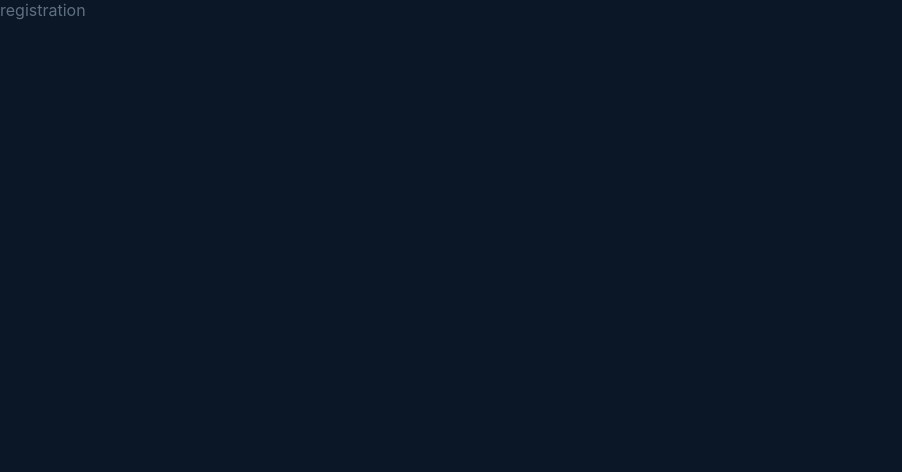
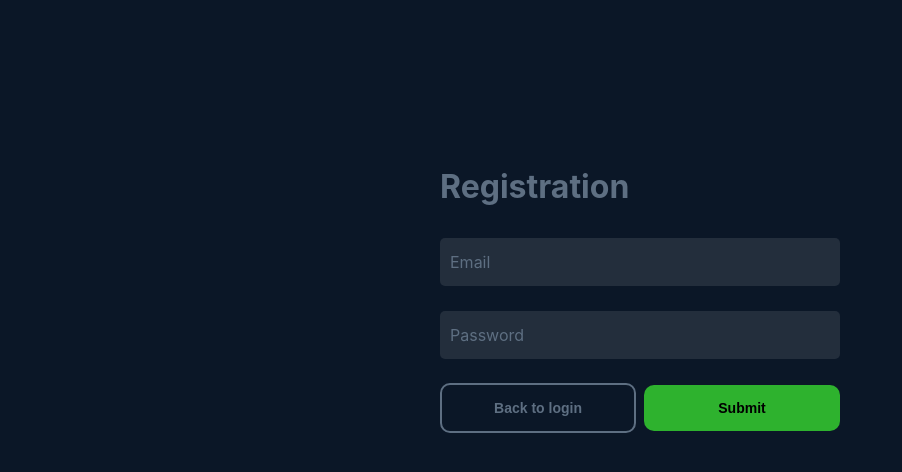
Before and after one commit to Sabfes/NoST, a React (Create React App) app in the folder client/: page /registration in a window 1280 px wide. Shown: the top 472 px of the page, without its empty margins (0-902 px from the left). Built offline with nearby package versions, Linux system fonts and the light colour scheme.

Commit message:
feauture/registrationPage (layout)

```diff
--- a/client/package.json
+++ b/client/package.json
@@ -14,6 +14,7 @@
     "react-dom": "^18.2.0",
     "react-icons": "^4.6.0",
     "react-redux": "^8.0.5",
+    "react-router": "^6.4.3",
     "react-router-dom": "^6.4.2",
     "react-scripts": "5.0.1",
     "redux": "^4.2.0",
--- a/client/src/App.module.css
+++ b/client/src/App.module.css
@@ -5,5 +5,4 @@
     min-height: 100vh;
     width: 100vw;
     background: #0b1727;
-    padding-bottom: 40px;
 }
--- a/client/src/components/Button/Button.jsx
+++ b/client/src/components/Button/Button.jsx
@@ -1,9 +1,15 @@
 import React from "react";
 import styles from "./Button.module.css"
 import classNames from "classnames";
+import {useNavigate} from "react-router";
 
-const Button = ({children, type, w}) => {
+const Button = ({children, type, w, linkTo}) => {
+  const navigate = useNavigate()
+
   return <button
+    onClick={() => {
+      if (linkTo) navigate(linkTo)
+    }}
     style={{
       width: w ? w : '100%',
     }}
--- a/client/src/pages/Login/LoginPage.js
+++ b/client/src/pages/Login/LoginPage.js
@@ -12,19 +12,19 @@ const LoginPage = () => {
       <h1 className={styles.modal__title}>Login</h1>
       <InputField
         type={'text'}
-        placeholder={'email'}
+        placeholder={'Email'}
         value={email}
         setValue={setEmail}
       />
       <InputField
         type={'text'}
-        placeholder={'password'}
+        placeholder={'Password'}
         value={password}
         setValue={setPassword}
       />
 
       <div className={styles.LoginPage__btns}>
-        <Button w={'49%'} type={'outline'}>Registration</Button>
+        <Button w={'49%'} linkTo={'/registration'} type={'outline'}>Registration</Button>
         <Button w={'49%'} type={'submit'}>Sign in</Button>
       </div>
     </div>
--- a/client/src/pages/Login/LoginPage.module.css
+++ b/client/src/pages/Login/LoginPage.module.css
@@ -15,11 +15,11 @@
     transform: translateY(-100px);
     display: flex;
     flex-direction: column;
-    width: 24rem;
+    width: 25rem;
 }
 
 .LoginPage__btns {
-    margin-top: 30px;
+    margin-top: 1.5rem;
     display: flex;
     justify-content: space-between;
     align-items: center;
--- a/client/src/pages/Registration/RegistrationPage.js
+++ b/client/src/pages/Registration/RegistrationPage.js
@@ -1,8 +1,25 @@
-import React from "react";
+import React, {useState} from "react";
+import styles from './RegistrationPage.module.css'
+import InputField from "../../components/InputField/InputField";
+import Button from "../../components/Button/Button";
 
 const RegistrationPage = () => {
-  return <div>
-    registration
+  const [email, setEmail] = useState('')
+  const [password, setPassword] = useState('')
+
+  return <div
+    className={styles.RegistrationPage}
+  >
+    <div className={styles.RegistrationPage__container}>
+      <h1 className={styles.RegistrationPage__title}>Registration</h1>
+      <InputField value={email} setValue={setEmail} placeholder={'Email'}/>
+      <InputField value={password} setValue={setPassword} placeholder={'Password'}/>
+
+      <div className={styles.RegistrationPage__btns}>
+        <Button w={'49%'} linkTo={'/login'} type={'outline'}>Back to login</Button>
+        <Button w={'49%'} type={'submit'}>Submit</Button>
+      </div>
+    </div>
   </div>
 }
 export default RegistrationPage
--- /dev/null
+++ b/client/src/pages/Registration/RegistrationPage.module.css
@@ -0,0 +1,27 @@
+.RegistrationPage {
+    width: 100%;
+    height: 100%;
+    min-height: 100vh;
+    display: flex;
+    justify-content: center;
+    align-items: center;
+}
+
+.RegistrationPage__title {
+    margin-bottom: 2rem;
+}
+
+.RegistrationPage__btns {
+    margin-top: 1.5rem;
+    display: flex;
+    align-items: center;
+    justify-content: space-between;
+}
+
+.RegistrationPage__container {
+    transform: translateY(-100px);
+    display: flex;
+    flex-direction: column;
+    justify-content: flex-start;
+    width: 25rem;
+}
```
Also changed, not shown: 1 other file (tests, documents, lock files or other folders).
